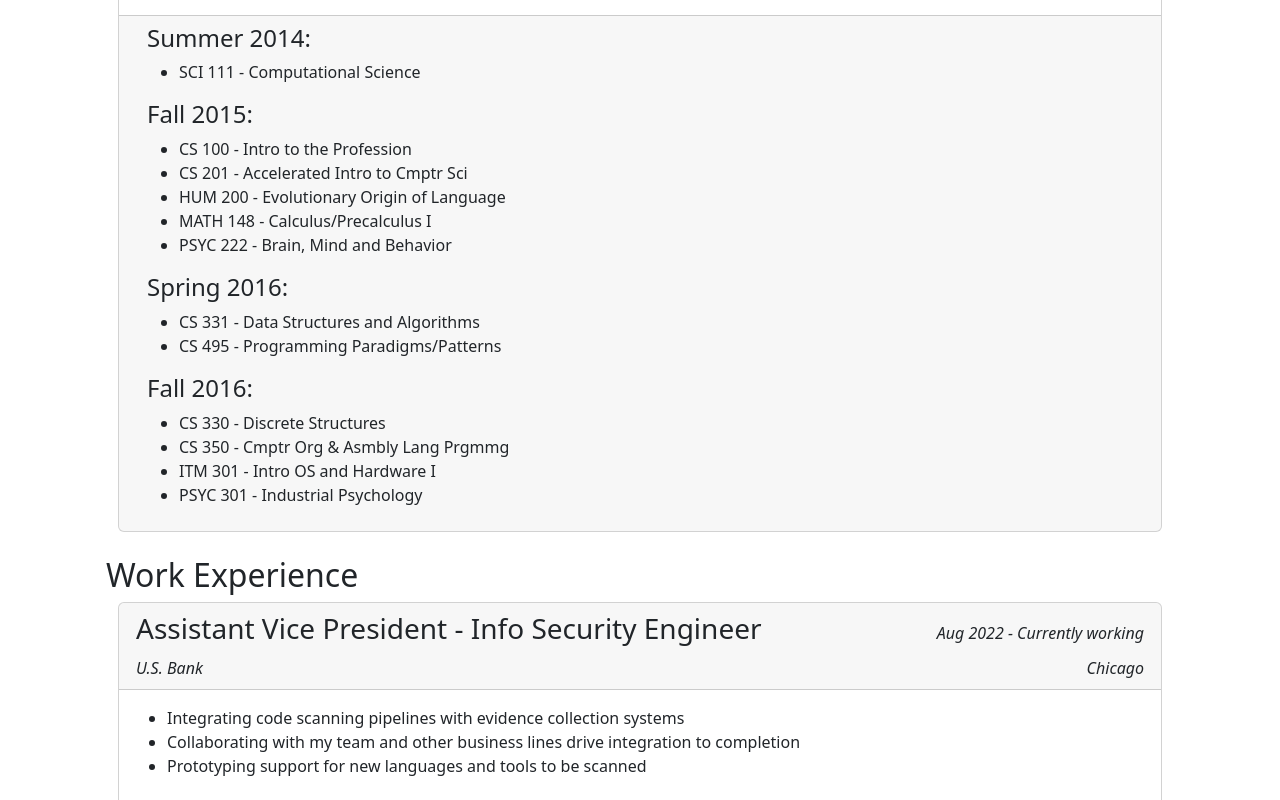
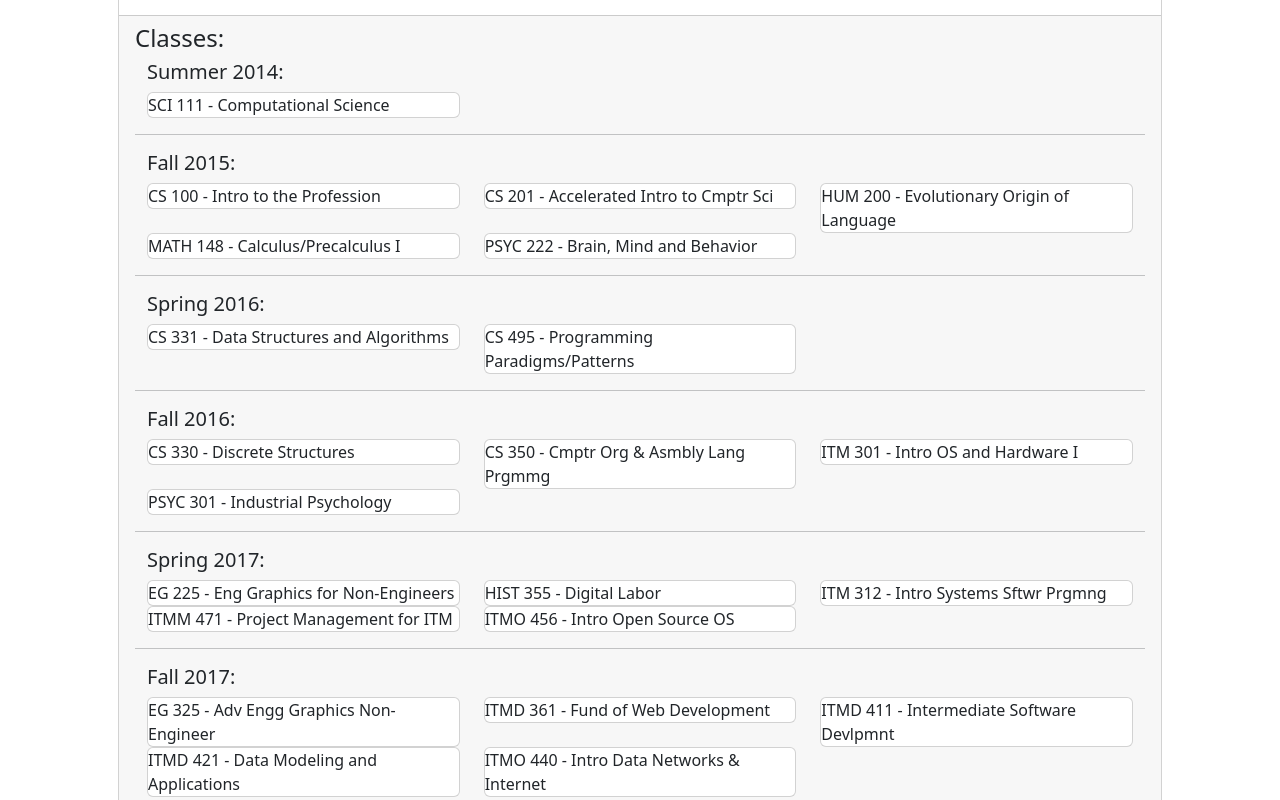
Before and after one commit to meltingscales/henrypost.net, a React (Create React App) app: page /work/resume in a window 1280 px wide. Shown: the part 640-1440 px from the top of the page. Built offline with nearby package versions, Linux system fonts and the light colour scheme.

Commit message:
use grid and add more classes

```diff
--- a/src/data/modelbound/resume_henryPost.tsx
+++ b/src/data/modelbound/resume_henryPost.tsx
@@ -89,32 +89,51 @@ export default function HENRY_TRESUME_DATA(): TResume {
                         classTime: 'Fall 2016',
                     },
                     //
-
+                    {
+                        className: 'EG 225 - Eng Graphics for Non-Engineers',
+                        classTime: 'Spring 2017',
+                    },
+                    {
+                        className: 'HIST 355 - Digital Labor',
+                        classTime: 'Spring 2017',
+                    },
+                    {
+                        className: 'ITM 312 - Intro Systems Sftwr Prgmng',
+                        classTime: 'Spring 2017',
+                    },
+                    {
+                        className: 'ITMM 471 - Project Management for ITM',
+                        classTime: 'Spring 2017',
+                    },
+                    {
+                        className: 'ITMO 456 - Intro Open Source OS',
+                        classTime: 'Spring 2017',
+                    },
+                    //
+                    {
+                        className: 'EG 325 - Adv Engg Graphics Non-Engineer',
+                        classTime: 'Fall 2017',
+                    },
+                    {
+                        className: 'ITMD 361 - Fund of Web Development',
+                        classTime: 'Fall 2017',
+                    },
+                    {
+                        className: 'ITMD 411 - Intermediate Software Devlpmnt',
+                        classTime: 'Fall 2017',
+                    },
+                    {
+                        className: 'ITMD 421 - Data Modeling and Applications',
+                        classTime: 'Fall 2017',
+                    },
+                    {
+                        className: 'ITMO 440 - Intro Data Networks & Internet',
+                        classTime: 'Fall 2017',
+                    },
+                    //
                     /**
                      * TODO: Add these classes from your old site!
 
-                     * Spring 2017
-                     * EG 225 - Eng Graphics for Non-Engineers
-                     *
-                     * HIST 355 - Digital Labor
-                     *
-                     * ITM 312 - Intro Systems Sftwr Prgmng
-                     *
-                     * ITMM 471 - Project Management for ITM
-                     *
-                     * ITMO 456 - Intro Open Source OS
-                     *
-                     * Fall 2017
-                     * EG 325 - Adv Engg Graphics Non-Engineer
-                     *
-                     * ITMD 361 - Fund of Web Development
-                     *
-                     * ITMD 411 - Intermediate Software Devlpmnt
-                     *
-                     * ITMD 421 - Data Modeling and Applications
-                     *
-                     * ITMO 440 - Intro Data Networks & Internet
-                     *
                      * Spring 2018
                      * BUS 221 - Analytics for Informed Dec-Mkg
                      *
--- a/src/model/MResume.tsx
+++ b/src/model/MResume.tsx
@@ -1,4 +1,4 @@
-import {Button, Card, Container} from "react-bootstrap";
+import {Button, Card, Col, Container, Row} from "react-bootstrap";
 import {ServiceCrappyUtilities} from "../service/ServiceCrappyUtilities";
 import {ReactNode} from "react";
 import {DataBoundClass} from "./DataBoundClass";
@@ -433,6 +433,7 @@ export class MResume extends DataBoundClass<TResume> {
             // @ts-ignore
             return (
                 <Card.Footer>
+                    <h4>Classes:</h4>
                     {Object.keys(groupedClasses).map((classTime) => {
 
                         let specificClass: TClass[] = groupedClasses[classTime]
@@ -442,15 +443,18 @@ export class MResume extends DataBoundClass<TResume> {
 
                         return <>
                             <Container>
-                                <h4>{classTime}:</h4>
-                                <ul>
+                                <h5>{classTime}:</h5>
+                                <Row xs={2} md={3}>
                                     {
                                         specificClass.map((it) => {
-                                            return <li>{it.className}</li>
+                                            return <Col>
+                                                <Card>{it.className}</Card>
+                                                </Col>
                                         })
                                     }
-                                </ul>
+                                </Row>
                             </Container>
+                            <hr/>
                         </>
                     })}
 
```
